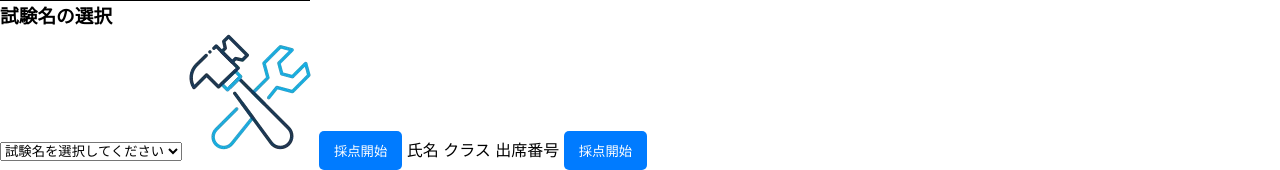
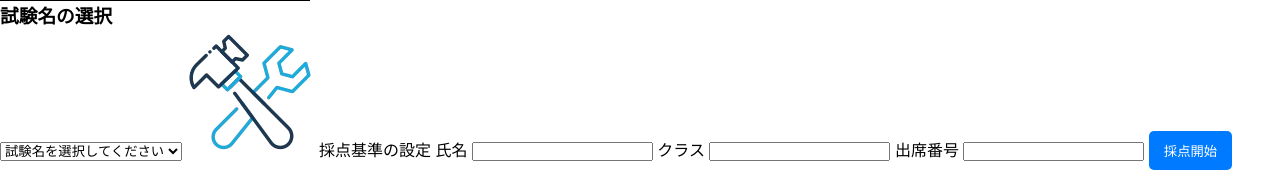
Before and after one commit to s84923/KDPS, a Django app: page /mark.html in a window 1280 px wide. Shown: the part 816-986 px from the top of the page. Run offline with Django 4.2, Linux system fonts and the light colour scheme.

Commit message:
mark.htmlの変更

```diff
--- a/KDPS/templates/KDPS/mark.html
+++ b/KDPS/templates/KDPS/mark.html
@@ -17,12 +17,15 @@
             <option value="JavaScript">JavaScript試験</option>
         </select>
         <img src="{% static 'KDPSproject/static/img/採点01アイコン_採点設定画面.png' %}" alt="採点アイコン" title="採点アイコン">
-        <button type="button">採点開始</button>
+        <a href="" class="button">採点基準の設定</a>
         <label class="form-label" for="id_username">氏名</label>
+        <input type="text" name="username" id="id_username">
             {{ form.username }}
         <label class="form-label" for="id_class_name">クラス</label>
+        <input type="text" name="class_name" id="id_class_name">
             {{ form.class_name }}
         <label class="form-label" for="id_attendance_number">出席番号</label>
+        <input type="text" name="attendance_number" id="id_attendance_number">
             {{ form.attendance_number}}
         <button type="button">採点開始</button>
     </body>
```
